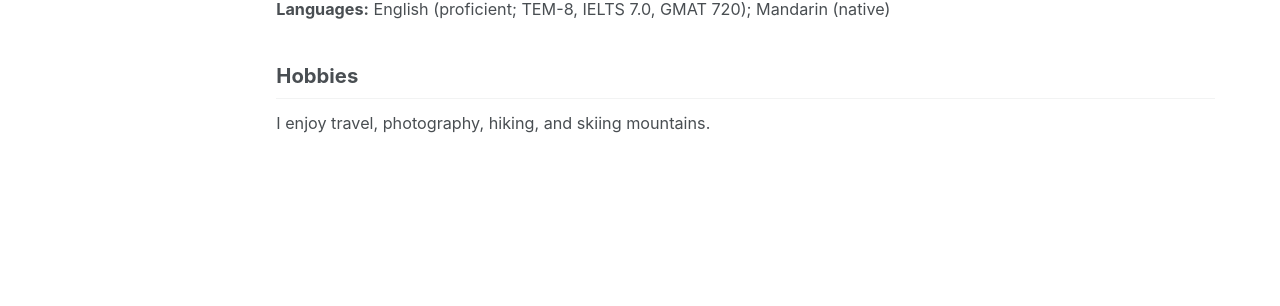
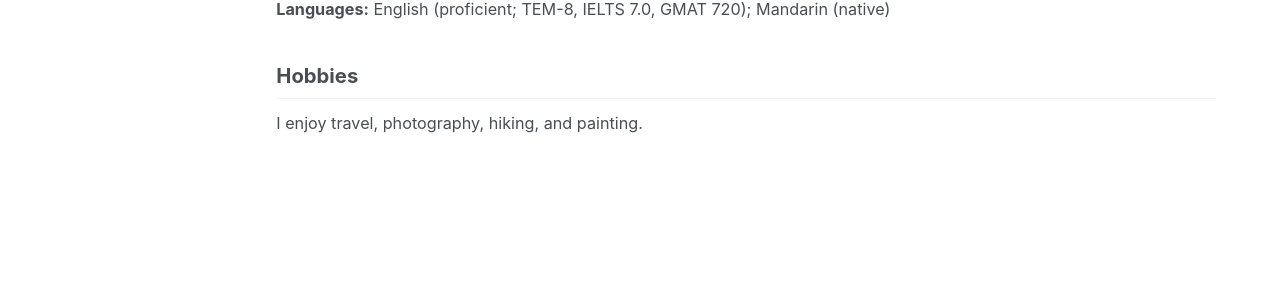
Before and after one commit to Liora-Lei/Lei-Lei, a Jekyll site: the page built from _pages/more-about-me.md, in a window 1280 px wide. Shown: the part 441-747 px from the top of the page. Built offline with Jekyll 4.4.1, drawn with Linux system fonts in a browser that asks for light colours; a script that is not in the unit is left out.

Commit message:
Update hobby from skiing to painting

```diff
--- a/_pages/more-about-me.md
+++ b/_pages/more-about-me.md
@@ -20,6 +20,6 @@ hide_meta: true
 
 ## Hobbies
 
-I enjoy travel, photography, hiking, and skiing mountains.
+I enjoy travel, photography, hiking, and painting.
 
 <!-- Photographs and location captions will be added below. -->
```
